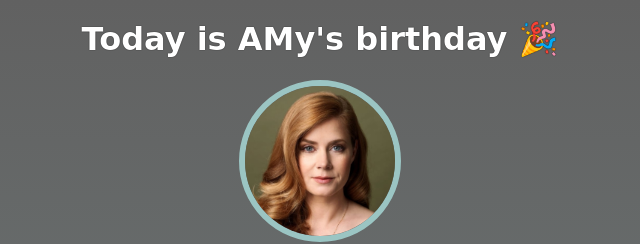
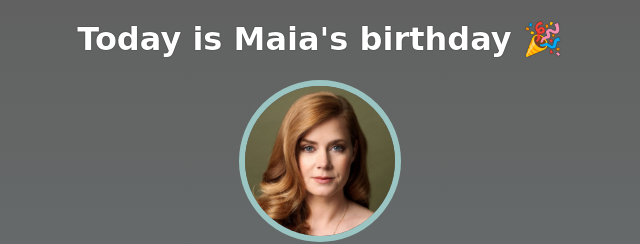
Before and after one commit to joynapala/birthday-gift-site, a plain HTML site: page index.html in a window 1280 px wide. Shown: the top 244 px of the page, 320-960 px from the left. Drawn offline with nearby package versions, Linux system fonts and the light colour scheme; a web font is replaced by a local one.

Commit message:
Change the name to Maia

```diff
--- a/index.html
+++ b/index.html
@@ -7,7 +7,7 @@
     </head>
     <body>
         <div id="header">
-            <h1>Today is AMy's birthday 🎉</h1>
+            <h1>Today is Maia's birthday 🎉</h1>
             <img id="bff-img" src="images/amyadams.jpg">
             <h2 id="bday-age">48 years old</h2>
             <h4 id="bday-date">08.20.1974</h4>
```
